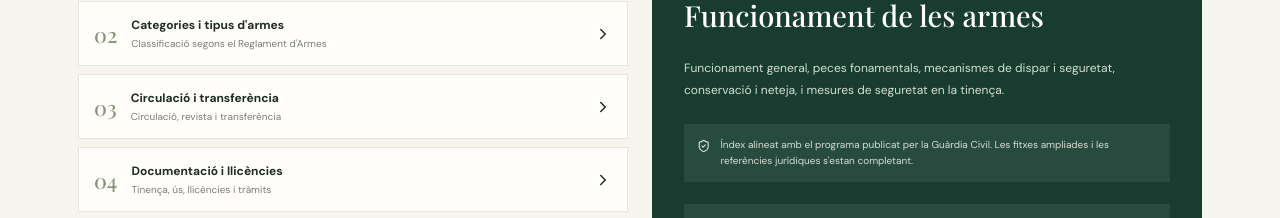
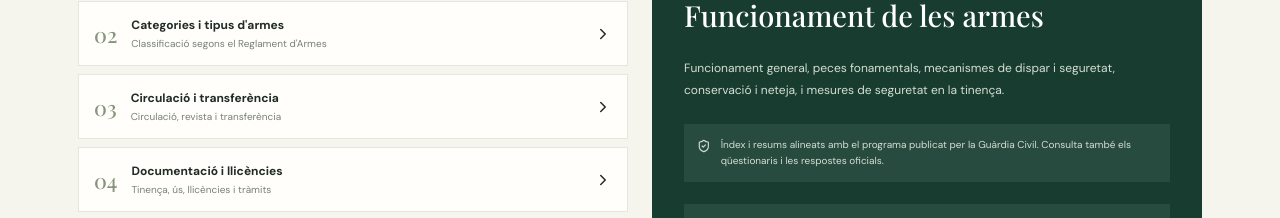
Before and after one commit to albertracaj-dotcom/Ca-a360, a Next.js app: page / in a window 1280 px wide. Both pictures are taken after a click on the button "Temari". Shown: the part 410-628 px from the top of the page. Built offline with nearby package versions, Linux system fonts and the light colour scheme; a web font is replaced by a local one.

Commit message:
Polish topic navigation and official content status

```diff
--- a/src/components/AppShell.tsx
+++ b/src/components/AppShell.tsx
@@ -110,7 +110,7 @@ export default function AppShell() {
             <button className="feature-card" onClick={() => navigate("topics")}>
               <span className="feature-icon"><BookOpen /></span><span className="feature-kicker">01 / APRENENTATGE</span><h3>Estudia per temes</h3><p>Organitza l&apos;estudi en blocs i treballa cada contingut al teu ritme.</p><span className="card-link">Explorar temari <ChevronRight size={16}/></span>
             </button>
-            <button className="feature-card feature-dark" onClick={() => navigate("practice")}>
+            <button className="feature-card feature-dark" onClick={() => { setPracticeTopic(undefined); navigate("practice"); }}>
               <span className="feature-icon"><Target /></span><span className="feature-kicker">02 / ENTRENAMENT</span><h3>Practica preguntes</h3><p>Fes tests de demostració i aprèn de cada resposta.</p><span className="card-link">Començar pràctica <ChevronRight size={16}/></span>
             </button>
             <button className="feature-card" onClick={() => navigate("exam")}>
@@ -130,7 +130,7 @@ export default function AppShell() {
         <div className="page-intro"><div className="eyebrow dark">PROGRAMA OFICIAL D I E</div><h1>El temari, pas a pas.</h1><p>Els set blocs segueixen l’estructura del programa publicat per la Guàrdia Civil. Selecciona un tema per consultar-ne els objectius i practicar preguntes.</p></div>
         <div className="topic-layout">
           <div className="topic-list">{topics.map((topic) => <button key={topic.id} className={`topic-row ${selectedTopic === topic.id ? "selected" : ""}`} onClick={() => setSelectedTopic(topic.id)}><span className="topic-number">{String(topic.id).padStart(2,"0")}</span><span className="topic-row-text"><b>{topic.title}</b><small>{topic.subtitle}</small></span><ChevronRight size={18}/></button>)}</div>
-          <div className="topic-detail"><span className="eyebrow">BLOC {String(activeTopic.id).padStart(2,"0")}</span><h2>{activeTopic.title}</h2><p>{activeTopic.description}</p><div className="topic-notice"><ShieldCheck size={18}/><span>Índex alineat amb el programa publicat per la Guàrdia Civil. Les fitxes ampliades i les referències jurídiques s&apos;estan completant.</span></div><div className="topic-notice"><BookOpen size={18}/><span><b>Objectius d’aprenentatge</b><br/>{lessonContent[activeTopic.id].objectives.join(" ")}</span></div><div className="study-summary"><h3>Resum del tema</h3><p>{studyNotes[activeTopic.id].summary}</p><ul>{studyNotes[activeTopic.id].keyPoints.map(point => <li key={point}>{point}</li>)}</ul><p className="study-focus"><b>Clau d’estudi:</b> {studyNotes[activeTopic.id].examFocus}</p></div><ul className="lesson-checklist">{lessonContent[activeTopic.id].checklist.map(item => <li key={item}>{item}</li>)}</ul><button className="button-primary" onClick={() => { setPracticeTopic(activeTopic.id); navigate("practice"); }}>Practicar aquest tema <ArrowRight size={16}/></button>
+          <div className="topic-detail"><span className="eyebrow">BLOC {String(activeTopic.id).padStart(2,"0")}</span><h2>{activeTopic.title}</h2><p>{activeTopic.description}</p><div className="topic-notice"><ShieldCheck size={18}/><span>Índex i resums alineats amb el programa publicat per la Guàrdia Civil. Consulta també els qüestionaris i les respostes oficials.</span></div><div className="topic-notice"><BookOpen size={18}/><span><b>Objectius d’aprenentatge</b><br/>{lessonContent[activeTopic.id].objectives.join(" ")}</span></div><div className="study-summary"><h3>Resum del tema</h3><p>{studyNotes[activeTopic.id].summary}</p><ul>{studyNotes[activeTopic.id].keyPoints.map(point => <li key={point}>{point}</li>)}</ul><p className="study-focus"><b>Clau d’estudi:</b> {studyNotes[activeTopic.id].examFocus}</p></div><ul className="lesson-checklist">{lessonContent[activeTopic.id].checklist.map(item => <li key={item}>{item}</li>)}</ul><button className="button-primary" onClick={() => { setPracticeTopic(activeTopic.id); navigate("practice"); }}>Practicar aquest tema <ArrowRight size={16}/></button>
             <div className="official-pdf-links"><a href={officialMaterials.find(item => item.topicId === activeTopic.id)?.questionsUrl} target="_blank" rel="noreferrer">Qüestionari oficial del tema ↗</a><a href={officialMaterials.find(item => item.topicId === activeTopic.id)?.answersUrl} target="_blank" rel="noreferrer">Respostes oficials ↗</a></div></div>
         </div>
       </div>}
```
